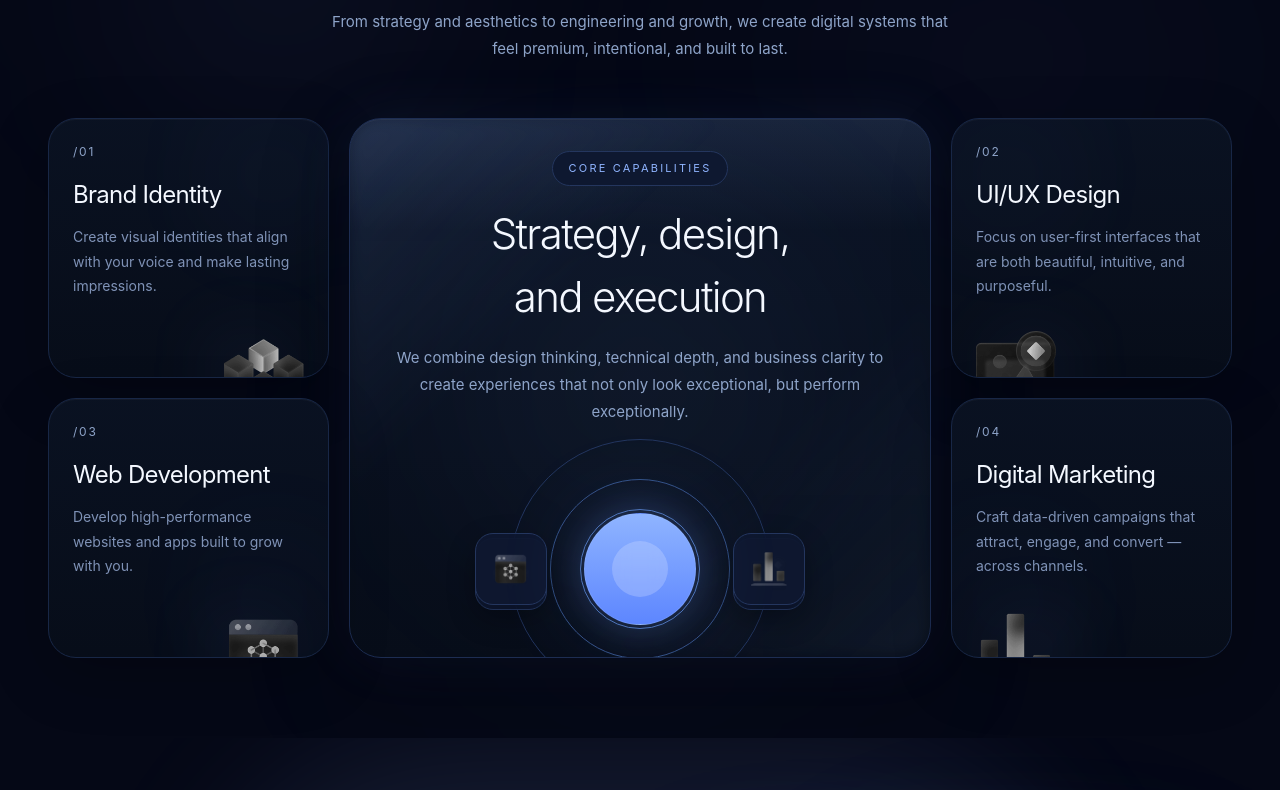
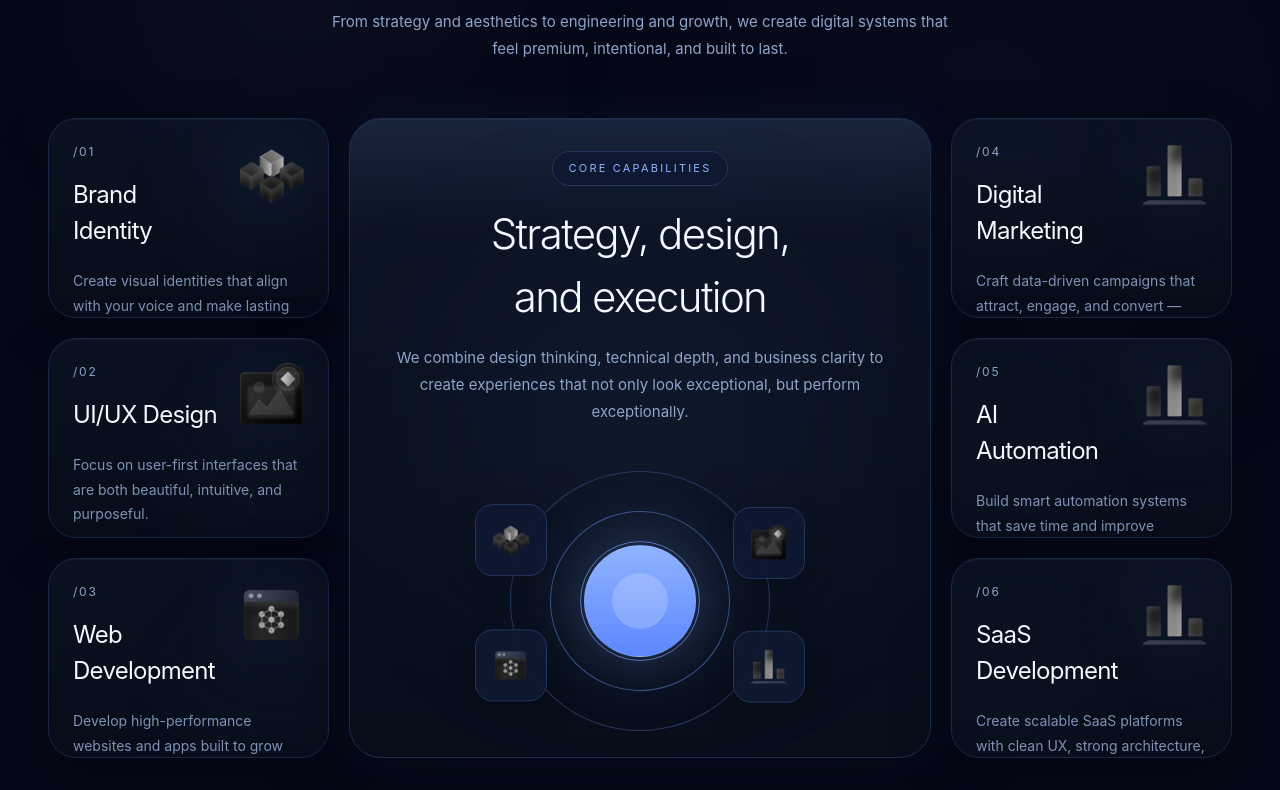
Before and after one commit to Takmim00/Aurevian, a React (Vite) app: page / in a window 1280 px wide. Shown: the part 1030-1820 px from the top of the page. Built offline with nearby package versions, Linux system fonts and the light colour scheme.

Commit message:
service section animation and card added

```diff
--- a/src/components/Services.jsx
+++ b/src/components/Services.jsx
@@ -1,3 +1,5 @@
+import { motion } from "motion/react";
+
 const services = [
   {
     id: "/01",
@@ -27,7 +29,77 @@ const services = [
       "Craft data-driven campaigns that attract, engage, and convert — across channels.",
     icon: "/marketing.png",
   },
+  {
+    id: "/05",
+    title: "AI Automation",
+    description:
+      "Build smart automation systems that save time and improve business workflows.",
+    icon: "/marketing.png",
+  },
+  {
+    id: "/06",
+    title: "SaaS Development",
+    description:
+      "Create scalable SaaS platforms with clean UX, strong architecture, and speed.",
+    icon: "/marketing.png",
+  },
 ];
+
+const fadeUp = {
+  hidden: { opacity: 0, y: 34, filter: "blur(8px)" },
+  show: {
+    opacity: 1,
+    y: 0,
+    filter: "blur(0px)",
+    transition: { duration: 0.75, ease: [0.16, 1, 0.3, 1] },
+  },
+};
+
+function ServiceCard({ service, className = "", glow = "right-0 top-0" }) {
+  return (
+    <motion.article
+      variants={fadeUp}
+      whileHover={{ y: -8, scale: 1.015 }}
+      transition={{ type: "spring", stiffness: 260, damping: 22 }}
+      className={`group relative overflow-hidden rounded-[28px] border border-[#182746] bg-[linear-gradient(180deg,rgba(10,18,34,0.96)_0%,rgba(7,13,25,0.98)_100%)] p-6 shadow-[inset_0_1px_0_rgba(255,255,255,0.04),0_18px_60px_rgba(0,0,0,0.22)] transition-colors duration-500 hover:shadow-[0_25px_80px_rgba(0,0,0,0.45),0_0_0_1px_rgba(108,150,255,0.15),0_0_60px_rgba(108,150,255,0.25),0_0_120px_rgba(108,150,255,0.15)] ${className}`}
+    >
+      <motion.div
+        animate={{ opacity: [0.45, 0.85, 0.45], scale: [1, 1.2, 1] }}
+        transition={{ duration: 4, repeat: Infinity, ease: "easeInOut" }}
+        className={`pointer-events-none absolute ${glow} h-28 w-28 rounded-full bg-[#8fb4ff]/10 blur-3xl`}
+      />
+
+      <div className="relative z-10 h-full">
+        <div className="flex items-start justify-between gap-5">
+          <div>
+            <div className="mb-4 text-[12px] tracking-[0.15em] text-[#8ea4c9]">
+              {service.id}
+            </div>
+            <h3 className="text-[24px] tracking-[-0.03em] text-[#f4f8ff]">
+              {service.title}
+            </h3>
+          </div>
+
+          <motion.div
+            whileHover={{ rotate: -8, scale: 1.12 }}
+            className="relative shrink-0"
+          >
+            <div className="absolute left-1/2 top-1/2 h-16 w-16 -translate-x-1/2 -translate-y-1/2 rounded-full bg-[#8fb4ff]/10 blur-2xl" />
+            <img
+              src={service.icon}
+              alt={service.title}
+              className="relative z-10 h-16 w-16 object-contain"
+            />
+          </motion.div>
+        </div>
+
+        <p className="mt-5 text-[14px] leading-[1.75] text-[#7f92b6]">
+          {service.description}
+        </p>
+      </div>
+    </motion.article>
+  );
+}
 
 export default function Services() {
   return (
@@ -35,17 +107,28 @@ export default function Services() {
       id="services"
       className="relative overflow-hidden bg-[#050816] px-4 py-20 text-white md:px-8 lg:px-10 xl:px-12 2xl:px-14"
     >
-      {/* ambient bg */}
       <div className="pointer-events-none absolute inset-0">
-        <div className="absolute left-[12%] top-[8%] h-64 w-64 rounded-full bg-[#8fb4ff]/8 blur-[120px]" />
-        <div className="absolute right-[10%] top-[15%] h-72 w-72 rounded-full bg-[#6c96ff]/8 blur-[140px]" />
-        <div className="absolute bottom-[8%] left-1/2 h-80 w-80 -translate-x-1/2 rounded-full bg-[#8fb4ff]/6 blur-[150px]" />
+        <motion.div
+          animate={{ x: [0, 30, 0], y: [0, -20, 0], scale: [1, 1.15, 1] }}
+          transition={{ duration: 9, repeat: Infinity, ease: "easeInOut" }}
+          className="absolute left-[12%] top-[8%] h-64 w-64 rounded-full bg-[#8fb4ff]/8 blur-[120px]"
+        />
+        <motion.div
+          animate={{ x: [0, -25, 0], y: [0, 20, 0], scale: [1, 1.12, 1] }}
+          transition={{ duration: 10, repeat: Infinity, ease: "easeInOut" }}
+          className="absolute right-[10%] top-[15%] h-72 w-72 rounded-full bg-[#6c96ff]/8 blur-[140px]"
+        />
       </div>
 
       <div className="relative mx-auto max-w-400">
-        {/* header */}
-        <div className="mb-14 text-center">
-          <div className="mb-6 inline-flex items-center gap-2 rounded-full border border-[#1f2f57] bg-[#0b1224] px-5 py-2 text-sm uppercase tracking-[0.16em] text-[#8fb4ff] shadow-[inset_1px_1px_2px_rgba(133,165,255,0.16),0_0_0_1px_rgba(70,110,210,0.08)]">
+        <motion.div
+          variants={fadeUp}
+          initial="hidden"
+          whileInView="show"
+          viewport={{ once: false, amount: 0.3 }}
+          className="mb-14 text-center"
+        >
+          <div className="mb-6 inline-flex items-center gap-2 rounded-full border border-[#1f2f57] bg-[#0b1224] px-5 py-2 text-sm uppercase tracking-[0.16em] text-[#8fb4ff]">
             <span className="opacity-80">⌘</span>
             <span>Our Services</span>
           </div>
@@ -59,42 +142,26 @@ export default function Services() {
             From strategy and aesthetics to engineering and growth, we create
             digital systems that feel premium, intentional, and built to last.
           </p>
-        </div>
+        </motion.div>
 
-        {/* showcase layout */}
-        <div className="grid gap-5 lg:grid-cols-12 lg:grid-rows-[260px_260px]">
-          {/* top left */}
-          <article className="group relative overflow-hidden rounded-[28px] border border-[#182746] bg-[linear-gradient(180deg,rgba(10,18,34,0.96)_0%,rgba(7,13,25,0.98)_100%)] p-6 shadow-[inset_0_1px_0_rgba(255,255,255,0.04),0_18px_60px_rgba(0,0,0,0.22)] transition-all duration-500 hover:-translate-y-1 hover:border-[#29406f] hover:shadow-[0_22px_70px_rgba(0,0,0,0.28),0_0_45px_rgba(108,150,255,0.10)] lg:col-span-3 lg:row-span-1">
-            <div className="pointer-events-none absolute right-0 top-0 h-28 w-28 rounded-full bg-[#8fb4ff]/10 blur-3xl opacity-70" />
-            <div className="relative z-10 flex h-full flex-col justify-between">
-              <div>
-                <div className="mb-4 text-[12px] tracking-[0.15em] text-[#8ea4c9]">
-                  {services[0].id}
-                </div>
-                <h3 className="text-[24px] tracking-[-0.03em] text-[#f4f8ff]">
-                  {services[0].title}
-                </h3>
-                <p className="mt-3 text-[14px] leading-[1.75] text-[#7f92b6]">
-                  {services[0].description}
-                </p>
-              </div>
+        <motion.div
+          initial="hidden"
+          whileInView="show"
+          viewport={{ once: false, amount: 0.15 }}
+          transition={{ staggerChildren: 0.12 }}
+          className="grid gap-5 lg:grid-cols-12 lg:grid-rows-[200px_200px_200px]"
+        >
+          <ServiceCard service={services[0]} className="order-1 lg:col-span-3 lg:col-start-1 lg:row-start-1" />
+          <ServiceCard service={services[1]} glow="right-0 bottom-0" className="order-2 lg:col-span-3 lg:col-start-1 lg:row-start-2" />
+          <ServiceCard service={services[2]} glow="right-0 bottom-0" className="order-3 lg:col-span-3 lg:col-start-1 lg:row-start-3" />
 
-              <div className="relative mt-8 flex justify-end">
-                <div className="absolute right-6 top-1/2 h-16 w-16 -translate-y-1/2 rounded-full bg-[#8fb4ff]/10 blur-2xl" />
-                <img
-                  src={services[0].icon}
-                  alt={services[0].title}
-                  className="relative z-10 h-20 w-20 object-contain transition-transform duration-500 group-hover:scale-110"
-                />
-              </div>
-            </div>
-          </article>
-
-          {/* center featured */}
-          <article className="group relative overflow-hidden rounded-[32px] border border-[#1d2d52] bg-[linear-gradient(180deg,rgba(12,21,39,0.98)_0%,rgba(7,13,25,1)_100%)] p-8 shadow-[inset_0_1px_0_rgba(255,255,255,0.05),0_26px_90px_rgba(0,0,0,0.30),0_0_60px_rgba(108,150,255,0.08)] lg:col-span-6 lg:row-span-2">
+          <motion.article
+            variants={fadeUp}
+            whileHover={{ scale: 1.01 }}
+            className="order-4 group relative overflow-hidden rounded-[32px] border border-[#1d2d52] bg-[linear-gradient(180deg,rgba(12,21,39,0.98)_0%,rgba(7,13,25,1)_100%)] p-8 shadow-[inset_0_1px_0_rgba(255,255,255,0.05),0_26px_90px_rgba(0,0,0,0.30),0_0_60px_rgba(108,150,255,0.08)] lg:col-span-6 lg:col-start-4 lg:row-span-3 lg:row-start-1"
+          >
             <div className="pointer-events-none absolute inset-x-0 top-0 h-28 bg-linear-to-b from-[#8fb4ff]/10 to-transparent" />
             <div className="pointer-events-none absolute left-1/2 top-1/2 h-72 w-72 -translate-x-1/2 -translate-y-1/2 rounded-full bg-[#8fb4ff]/8 blur-[120px]" />
-            <div className="pointer-events-none absolute -inset-px rounded-[32px] bg-[linear-gradient(135deg,rgba(143,180,255,0.16),transparent_35%,transparent_65%,rgba(143,180,255,0.10))] opacity-70 blur-sm" />
 
             <div className="relative z-10 flex h-full flex-col justify-between">
               <div className="text-center">
@@ -115,134 +182,64 @@ export default function Services() {
                 </p>
               </div>
 
-              <div className="relative mt-10 flex items-center justify-center">
-                {/* rings */}
-                <div className="absolute h-65 w-65 rounded-full border border-[#24375f]" />
-                <div className="absolute h-45 w-45 rounded-full border border-[#345286]" />
+              <div className="relative flex min-h-80 items-center justify-center md:mt-4">
+                <motion.div
+                  animate={{ rotate: 360 }}
+                  transition={{ duration: 24, repeat: Infinity, ease: "linear" }}
+                  className="absolute h-65 w-65 rounded-full border border-[#24375f]"
+                />
+                <motion.div
+                  animate={{ rotate: -360 }}
+                  transition={{ duration: 28, repeat: Infinity, ease: "linear" }}
+                  className="absolute h-45 w-45 rounded-full border border-[#345286]"
+                />
                 <div className="absolute h-30 w-30 rounded-full border border-[#4a6fb0]" />
 
-                {/* icons around */}
-                <div className="absolute left-[18%] top-[22%] flex h-18 w-18 items-center justify-center rounded-2xl border border-[#24365e] bg-[#0e1830]/95 shadow-[0_10px_30px_rgba(0,0,0,0.18)]">
-                  <img
-                    src={services[0].icon}
-                    alt=""
-                    className="h-9 w-9 object-contain"
-                  />
-                </div>
+                {[0, 1, 2, 3].map((i, index) => (
+                  <motion.div
+                    key={i}
+                    animate={{ y: [0, -10, 0] }}
+                    transition={{
+                      duration: 3,
+                      repeat: Infinity,
+                      ease: "easeInOut",
+                      delay: index * 0.25,
+                    }}
+                    className={`absolute flex h-18 w-18 items-center justify-center rounded-2xl border border-[#24365e] bg-[#0e1830]/95 shadow-[0_10px_30px_rgba(0,0,0,0.18)] ${
+                      index === 0
+                        ? "left-[18%] top-[22%]"
+                        : index === 1
+                          ? "right-[18%] top-[22%]"
+                          : index === 2
+                            ? "left-[18%] bottom-[18%]"
+                            : "right-[18%] bottom-[18%]"
+                    }`}
+                  >
+                    <img src={services[i].icon} alt="" className="h-9 w-9 object-contain" />
+                  </motion.div>
+                ))}
 
-                <div className="absolute right-[18%] top-[22%] flex h-18 w-18 items-center justify-center rounded-2xl border border-[#24365e] bg-[#0e1830]/95 shadow-[0_10px_30px_rgba(0,0,0,0.18)]">
-                  <img
-                    src={services[1].icon}
-                    alt=""
-                    className="h-9 w-9 object-contain"
-                  />
-                </div>
-
-                <div className="absolute left-[18%] bottom-[18%] flex h-18 w-18 items-center justify-center rounded-2xl border border-[#24365e] bg-[#0e1830]/95 shadow-[0_10px_30px_rgba(0,0,0,0.18)]">
-                  <img
-                    src={services[2].icon}
-                    alt=""
-                    className="h-9 w-9 object-contain"
-                  />
-                </div>
-
-                <div className="absolute right-[18%] bottom-[18%] flex h-18 w-18 items-center justify-center rounded-2xl border border-[#24365e] bg-[#0e1830]/95 shadow-[0_10px_30px_rgba(0,0,0,0.18)]">
-                  <img
-                    src={services[3].icon}
-                    alt=""
-                    className="h-9 w-9 object-contain"
-                  />
-                </div>
-
-                {/* center */}
-                <div className="relative z-10 flex h-28 w-28 items-center justify-center rounded-full border border-[#9cbfff]/25 bg-[linear-gradient(180deg,#8fb4ff_0%,#5d86ff_100%)] shadow-[0_0_40px_rgba(108,150,255,0.28),0_0_100px_rgba(143,180,255,0.14)] transition-transform duration-500 group-hover:scale-105">
+                <motion.div
+                  animate={{
+                    boxShadow: [
+                      "0 0 40px rgba(108,150,255,0.28)",
+                      "0 0 80px rgba(143,180,255,0.35)",
+                      "0 0 40px rgba(108,150,255,0.28)",
+                    ],
+                  }}
+                  transition={{ duration: 3, repeat: Infinity, ease: "easeInOut" }}
+                  className="relative z-10 flex h-28 w-28 items-center justify-center rounded-full border border-[#9cbfff]/25 bg-[linear-gradient(180deg,#8fb4ff_0%,#5d86ff_100%)]"
+                >
                   <div className="h-14 w-14 rounded-full bg-white/20 backdrop-blur-sm" />
-                </div>
+                </motion.div>
               </div>
             </div>
-          </article>
+          </motion.article>
 
-          {/* top right */}
-          <article className="group relative overflow-hidden rounded-[28px] border border-[#182746] bg-[linear-gradient(180deg,rgba(10,18,34,0.96)_0%,rgba(7,13,25,0.98)_100%)] p-6 shadow-[inset_0_1px_0_rgba(255,255,255,0.04),0_18px_60px_rgba(0,0,0,0.22)] transition-all duration-500 hover:-translate-y-1 hover:border-[#29406f] hover:shadow-[0_22px_70px_rgba(0,0,0,0.28),0_0_45px_rgba(108,150,255,0.10)] lg:col-span-3 lg:row-span-1">
-            <div className="pointer-events-none absolute left-0 top-0 h-28 w-28 rounded-full bg-[#8fb4ff]/10 blur-3xl opacity-70" />
-            <div className="relative z-10 flex h-full flex-col justify-between">
-              <div>
-                <div className="mb-4 text-[12px] tracking-[0.15em] text-[#8ea4c9]">
-                  {services[1].id}
-                </div>
-                <h3 className="text-[24px] tracking-[-0.03em] text-[#f4f8ff]">
-                  {services[1].title}
-                </h3>
-                <p className="mt-3 text-[14px] leading-[1.75] text-[#7f92b6]">
-                  {services[1].description}
-                </p>
-              </div>
-
-              <div className="relative mt-8 flex justify-start">
-                <div className="absolute left-6 top-1/2 h-16 w-16 -translate-y-1/2 rounded-full bg-[#8fb4ff]/10 blur-2xl" />
-                <img
-                  src={services[1].icon}
-                  alt={services[1].title}
-                  className="relative z-10 h-20 w-20 object-contain transition-transform duration-500 group-hover:scale-110"
-                />
-              </div>
-            </div>
-          </article>
-
-          {/* bottom left */}
-          <article className="group relative overflow-hidden rounded-[28px] border border-[#182746] bg-[linear-gradient(180deg,rgba(10,18,34,0.96)_0%,rgba(7,13,25,0.98)_100%)] p-6 shadow-[inset_0_1px_0_rgba(255,255,255,0.04),0_18px_60px_rgba(0,0,0,0.22)] transition-all duration-500 hover:-translate-y-1 hover:border-[#29406f] hover:shadow-[0_22px_70px_rgba(0,0,0,0.28),0_0_45px_rgba(108,150,255,0.10)] lg:col-span-3 lg:row-span-1">
-            <div className="pointer-events-none absolute right-0 bottom-0 h-28 w-28 rounded-full bg-[#6c96ff]/10 blur-3xl opacity-70" />
-            <div className="relative z-10 flex h-full flex-col justify-between">
-              <div>
-                <div className="mb-4 text-[12px] tracking-[0.15em] text-[#8ea4c9]">
-                  {services[2].id}
-                </div>
-                <h3 className="text-[24px] tracking-[-0.03em] text-[#f4f8ff]">
-                  {services[2].title}
-                </h3>
-                <p className="mt-3 text-[14px] leading-[1.75] text-[#7f92b6]">
-                  {services[2].description}
-                </p>
-              </div>
-
-              <div className="relative mt-8 flex justify-end">
-                <div className="absolute right-6 top-1/2 h-16 w-16 -translate-y-1/2 rounded-full bg-[#8fb4ff]/10 blur-2xl" />
-                <img
-                  src={services[2].icon}
-                  alt={services[2].title}
-                  className="relative z-10 h-20 w-20 object-contain transition-transform duration-500 group-hover:scale-110"
-                />
-              </div>
-            </div>
-          </article>
-
-          {/* bottom right */}
-          <article className="group relative overflow-hidden rounded-[28px] border border-[#182746] bg-[linear-gradient(180deg,rgba(10,18,34,0.96)_0%,rgba(7,13,25,0.98)_100%)] p-6 shadow-[inset_0_1px_0_rgba(255,255,255,0.04),0_18px_60px_rgba(0,0,0,0.22)] transition-all duration-500 hover:-translate-y-1 hover:border-[#29406f] hover:shadow-[0_22px_70px_rgba(0,0,0,0.28),0_0_45px_rgba(108,150,255,0.10)] lg:col-span-3 lg:row-span-1">
-            <div className="pointer-events-none absolute left-0 bottom-0 h-28 w-28 rounded-full bg-[#6c96ff]/10 blur-3xl opacity-70" />
-            <div className="relative z-10 flex h-full flex-col justify-between">
-              <div>
-                <div className="mb-4 text-[12px] tracking-[0.15em] text-[#8ea4c9]">
-                  {services[3].id}
-                </div>
-                <h3 className="text-[24px] tracking-[-0.03em] text-[#f4f8ff]">
-                  {services[3].title}
-                </h3>
-                <p className="mt-3 text-[14px] leading-[1.75] text-[#7f92b6]">
-                  {services[3].description}
-                </p>
-              </div>
-
-              <div className="relative mt-8 flex justify-start">
-                <div className="absolute left-6 top-1/2 h-16 w-16 -translate-y-1/2 rounded-full bg-[#8fb4ff]/10 blur-2xl" />
-                <img
-                  src={services[3].icon}
-                  alt={services[3].title}
-                  className="relative z-10 h-20 w-20 object-contain transition-transform duration-500 group-hover:scale-110"
-                />
-              </div>
-            </div>
-          </article>
-        </div>
+          <ServiceCard service={services[3]} glow="left-0 top-0" className="order-5 lg:col-span-3 lg:col-start-10 lg:row-start-1" />
+          <ServiceCard service={services[4]} glow="left-0 bottom-0" className="order-6 lg:col-span-3 lg:col-start-10 lg:row-start-2" />
+          <ServiceCard service={services[5]} glow="left-0 bottom-0" className="order-7 lg:col-span-3 lg:col-start-10 lg:row-start-3" />
+        </motion.div>
       </div>
     </section>
   );
```
